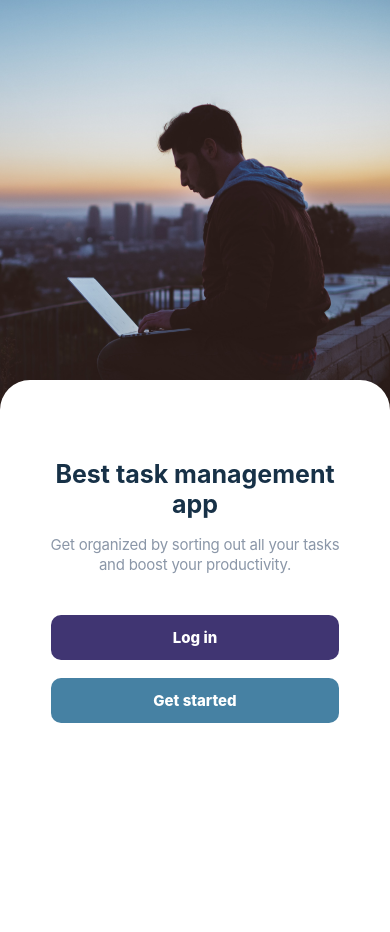
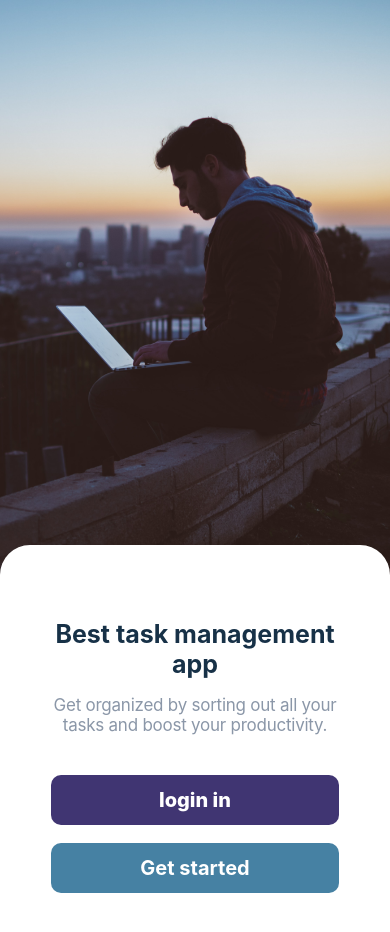
Before and after one commit to 2raymoori/planify, a React Native app: screen /Onboarding in a window 390 px wide. Shown: the top 932 px of the page. Before the commit the page ends 844 px from the top, so only its background shows below. Built offline with nearby package versions, Linux system fonts and the light colour scheme.

Commit message:
A Commit to install navagion packages and implementing the onboarding screen

```diff
--- a/App.tsx
+++ b/App.tsx
@@ -8,11 +8,22 @@
 import React from 'react';
 import {SafeAreaView} from 'react-native';
 import Onboarding from './src/Screen/auth/Onboarding';
+import {NavigationContainer} from '@react-navigation/native';
+import {createStackNavigator} from '@react-navigation/stack';
 
 function App() {
+  const StackNavigator = createStackNavigator();
   return (
-    <SafeAreaView style={{flex:1}}>
-      <Onboarding />
+    <SafeAreaView style={{flex: 1}}>
+      <NavigationContainer>
+        <StackNavigator.Navigator>
+          <StackNavigator.Screen
+            options={{headerShown: false}}
+            name={'Onboarding'}
+            component={Onboarding}
+          />
+        </StackNavigator.Navigator>
+      </NavigationContainer>
     </SafeAreaView>
   );
 }
--- a/src/Screen/auth/Onboarding/index.js
+++ b/src/Screen/auth/Onboarding/index.js
@@ -1,36 +1,61 @@
 // @ts-ignore
 import React, {memo} from 'react';
-import { Dimensions, Image, Platform, Text, TouchableOpacity, View } from "react-native";
+import {
+  Dimensions,
+  Image,
+  Platform,
+  Text,
+  TouchableOpacity,
+  View,
+} from 'react-native';
 
-const height = Dimensions.get("window").height;
+const height = Dimensions.get('window').height;
 const platformType = Platform.OS;
 import styles from './styles';
+import Button from '../../shared/Button';
 
 const Onboarding = () => {
-  console.log(platformType," :: ",height);
+  console.log(platformType, ' :: ', height);
+  const onBtnLoginClick = () => {
+    console.log('Login');
+  };
+  const onBtnSignupClick = () => {
+    console.log('Signup');
+  };
   return (
-    <View>
-      <Image
-        source={require('../../../assets/onboarding.png')}
-        style={styles.image}
-      />
+    <View style={styles.container}>
+      <View style={{flex: 2}}>
+        <Image
+          source={require('../../../assets/onboarding.png')}
+          style={styles.image}
+        />
+        <View style={styles.layer} />
+      </View>
       <View style={styles.footerSection}>
         <View style={styles.footerTextContainer}>
-
           <Text style={styles.footerHeader}>Best task management app</Text>
-          <Text style={styles.footerDescription}>Get organized by sorting out all your tasks and boost your productivity.</Text>
+          <Text style={styles.footerDescription}>
+            Get organized by sorting out all your tasks and boost your
+            productivity.
+          </Text>
         </View>
         <View style={styles.footerBtnContainer}>
-
-          <TouchableOpacity style={styles.loginBtnContainer}>
-            <Text style={styles.loginBtnText}>Log in</Text>
-          </TouchableOpacity>
-          <TouchableOpacity style={styles.signupBtnContainer}>
-            <Text style={styles.signupBtnText}>Get started</Text>
-          </TouchableOpacity>
+          <Button
+            onBtnPress={onBtnLoginClick}
+            loginBtnText={styles.loginBtnText}
+            containerStyle={styles.loginBtnContainer}
+            text="login in"
+          />
+          <Button
+            onBtnPress={onBtnSignupClick}
+            loginBtnText={styles.signupBtnText}
+            containerStyle={styles.signupBtnContainer}
+            text="Get started"
+          />
         </View>
       </View>
     </View>
-  );ß
+  );
+  ß;
 };
 export default memo(Onboarding);
--- a/src/Screen/auth/Onboarding/styles.js
+++ b/src/Screen/auth/Onboarding/styles.js
@@ -1,25 +1,35 @@
 import {Dimensions, StyleSheet} from 'react-native';
+
 const height = Dimensions.get('window').height;
 const styles = StyleSheet.create({
+  container: {
+    flex: 1,
+    position: 'relative',
+  },
   image: {
     width: '100%',
-    height: height * 0.65,
+    flex: 1,
+    height: height * 0.75,
+  },
+  layer: {
+    // flex:1,
+    height: 60,
+    position: 'absolute',
+    bottom: 0,
+    width: '100%',
+    backgroundColor: 'white',
+    borderTopRightRadius: 30,
+    borderTopLeftRadius: 30,
   },
   footerSection: {
+    flex: 1,
     backgroundColor: 'white',
-    height: height * 0.5,
-    zIndex: 1,
-    borderTopRightRadius: 30,
-    borderTopLeftRadius: 30,
-    position: 'absolute',
-    bottom: -(height * 0.3),
     width: '100%',
     flexDirection: 'column',
     justifyContent: 'center',
     alignItems: 'center',
-    borderColor: 'red',
     paddingHorizontal: 48,
-    paddingVertical: 48,
+    paddingBottom: 48,
   },
   loginBtnContainer: {
     backgroundColor: '#403572',
@@ -31,7 +41,7 @@ const styles = StyleSheet.create({
     color: 'white',
     textAlign: 'center',
     fontStyle: 'normal',
-    fontSize: 15,
+    fontSize: 20,
     fontWeight: 800,
   },
   signupBtnContainer: {
@@ -44,8 +54,8 @@ const styles = StyleSheet.create({
   signupBtnText: {
     color: 'white',
     textAlign: 'center',
-    fontSize: 15,
-    fontWeight: 800,
+    fontSize: 20,
+    fontWeight: 'bold',
   },
   footerHeader: {
     color: '#173147',
@@ -63,7 +73,7 @@ const styles = StyleSheet.create({
     textAlign: 'center',
     fontStyle: 'normal',
     fontWeight: 400,
-    fontSize: 15,
+    fontSize: 17,
     lineHeight: 20,
     letterSpacing: -0.24,
     marginTop: 16,
--- /dev/null
+++ b/src/Screen/shared/Button.js
@@ -0,0 +1,10 @@
+import React, {memo} from 'react';
+import {Text, TouchableOpacity} from 'react-native';
+const Button = props => {
+  return (
+    <TouchableOpacity onPress={props.onBtnPress} style={[props.containerStyle]}>
+      <Text style={[props.loginBtnText]}>{props.text}</Text>
+    </TouchableOpacity>
+  );
+};
+export default memo(Button);
```
Also changed, not shown: package.json (+7 -1 lines), 3 other files (tests, documents, lock files or other folders).
